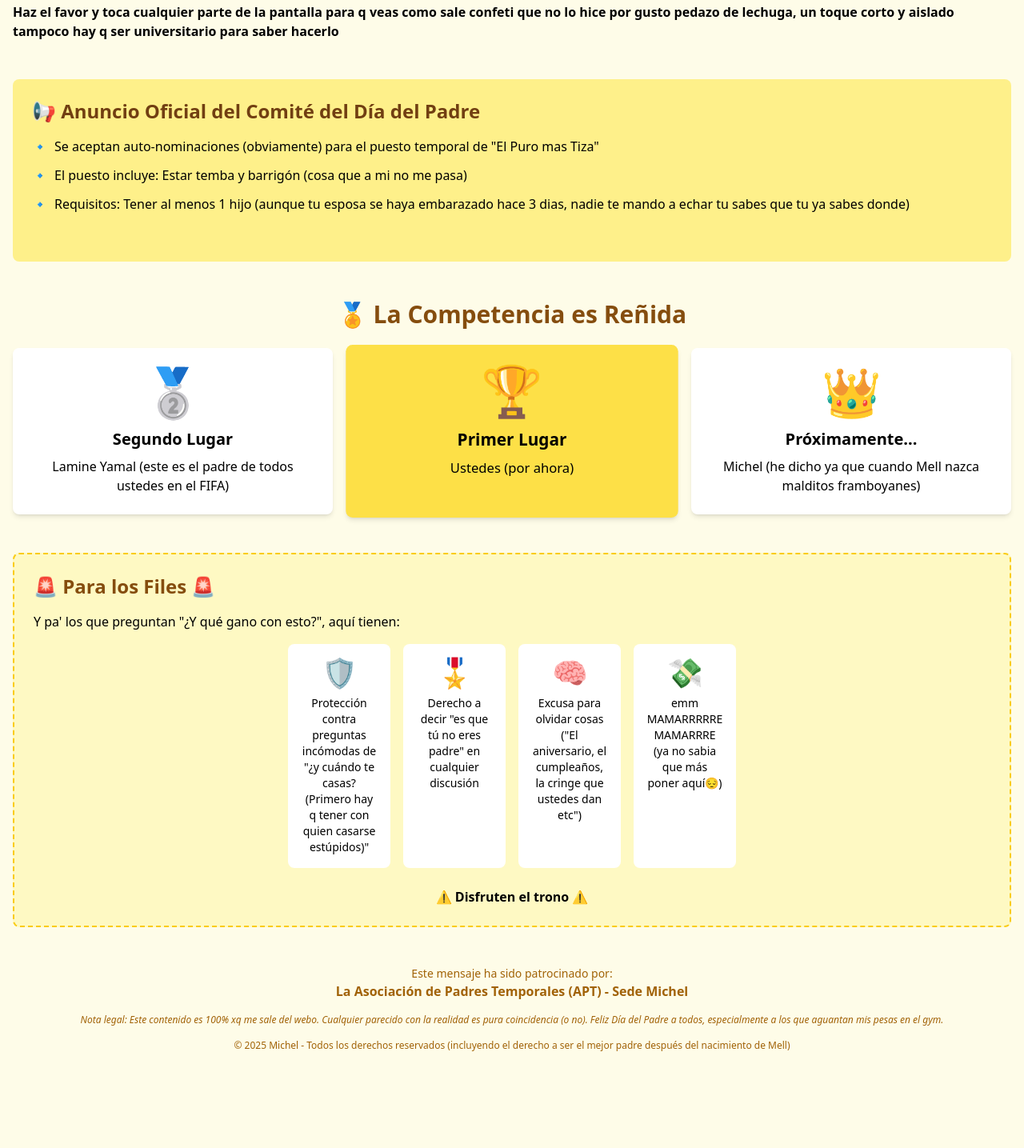
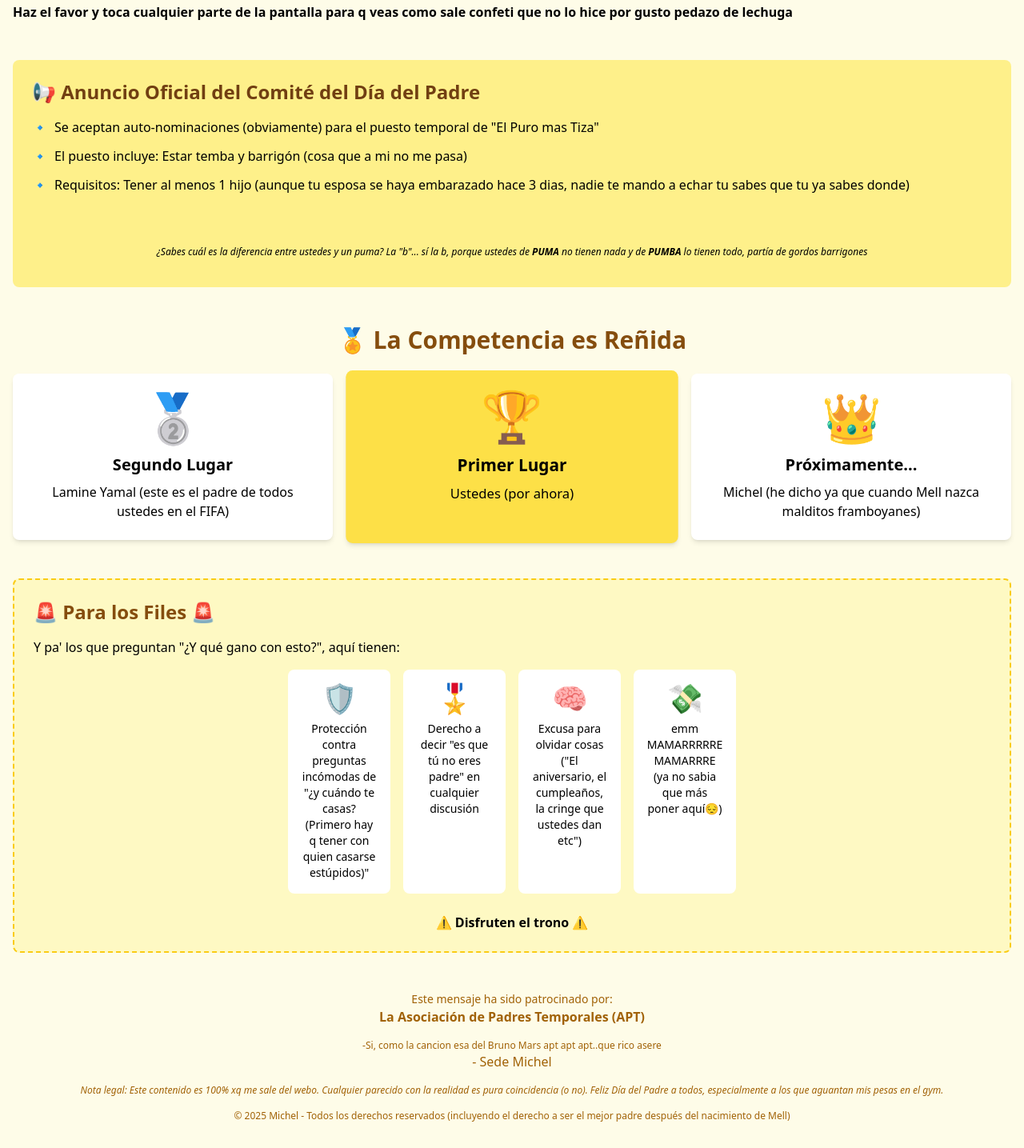
Before and after one commit to 4trademcs/FathersDay, a plain HTML site: page index.html in a window 1280 px wide. Shown: the part 1025-2460 px from the top of the page at 80% size. Before the commit the page ends 2372 px from the top, so only its background shows below. Drawn offline with nearby package versions, Linux system fonts and the light colour scheme.

Commit message:
Update index.html

```diff
--- a/index.html
+++ b/index.html
@@ -46,7 +46,7 @@
 <body class="bg-yellow-50 min-h-screen font-sans">
     <div class="container mx-auto px-4 py-8">
         <!-- Confetti container -->
-        <div id="confetti-container"></div>
+        <div class="z-30" id="confetti-container"></div>
 
         <!-- Header -->
         <header class="text-center mb-8 animate__animated animate__fadeInDown">
@@ -84,7 +84,7 @@
                     </div>
                 </div>
             </section>
-            <p class="font-bold mb-12">Haz el favor y toca cualquier parte de la pantalla para q veas como sale confeti que no lo hice por gusto pedazo de lechuga, un toque corto y aislado tampoco hay q ser universitario para saber hacerlo</p>
+            <p class="font-bold mb-12">Haz el favor y toca cualquier parte de la pantalla para q veas como sale confeti que no lo hice por gusto pedazo de lechuga</p>
             <section class="bg-yellow-200 p-6 rounded-lg mb-12 animate__animated animate__fadeInUp animate__delay-1s hover:shadow-lg transition-shadow">
                 <h2 class="text-2xl font-bold text-yellow-900 mb-4 hover:rotate-1 transition-transform inline-block">📢 Anuncio Oficial del Comité del Día del Padre</h2>
                 <ul class="space-y-3">
@@ -105,6 +105,12 @@
                         <span>Vigencia: Hasta el nacimiento de Mell (después, todos a coger la cola detrás de mi, lo he dicho 10 veces ya)</span>
                     </li>
                 </ul>
+
+                <p class="text-xs italic text-center mt-4 p-3">
+                ¿Sabes cuál es la diferencia entre ustedes y un puma? La "b"... sí la b, porque ustedes de
+                <span class="font-bold">PUMA</span> no tienen nada y de <span class="font-bold">PUMBA</span> lo tienen todo,
+                partía de gordos barrigones
+</p>
             </section>
 
             <section class="text-center mb-12">
@@ -157,7 +163,9 @@
         <footer class="mt-12 text-center text-yellow-700 animate__animated animate__fadeInUp animate__delay-1s">
             <div class="mb-4">
                 <p class="text-sm">Este mensaje ha sido patrocinado por:</p>
-                <p class="font-bold">La Asociación de Padres Temporales (APT) - Sede Michel</p>
+                <p class="font-bold">La Asociación de Padres Temporales (APT)
+                    <p class="text-xs mt-4 text-black-700">-Si, como la cancion esa del Bruno Mars apt apt apt..que rico asere</p>
+                    - Sede Michel</p>
             </div>
             <p class="text-xs italic">Nota legal: Este contenido es 100% xq me sale del webo. Cualquier parecido con la realidad es pura coincidencia (o no). Feliz Día del Padre a todos, especialmente a los que aguantan mis pesas en el gym.</p>
             <p class="text-xs mt-4">© 2025 Michel - Todos los derechos reservados (incluyendo el derecho a ser el mejor padre después del nacimiento de Mell)</p>
```
